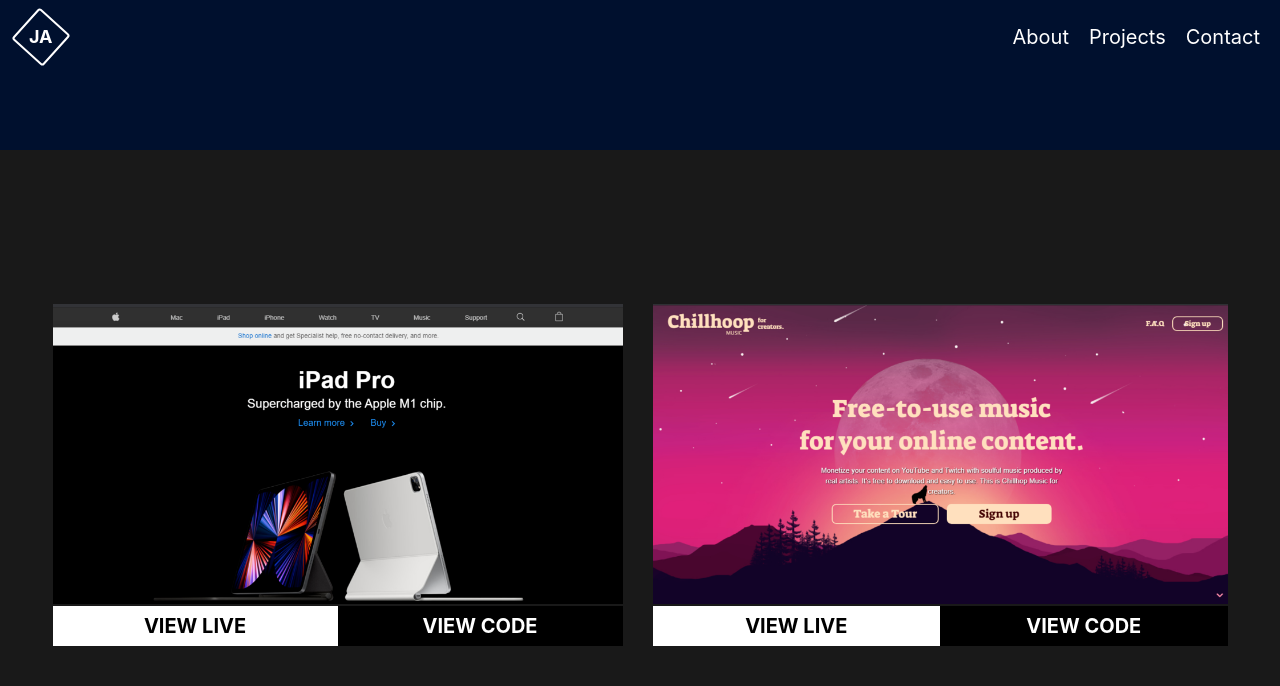
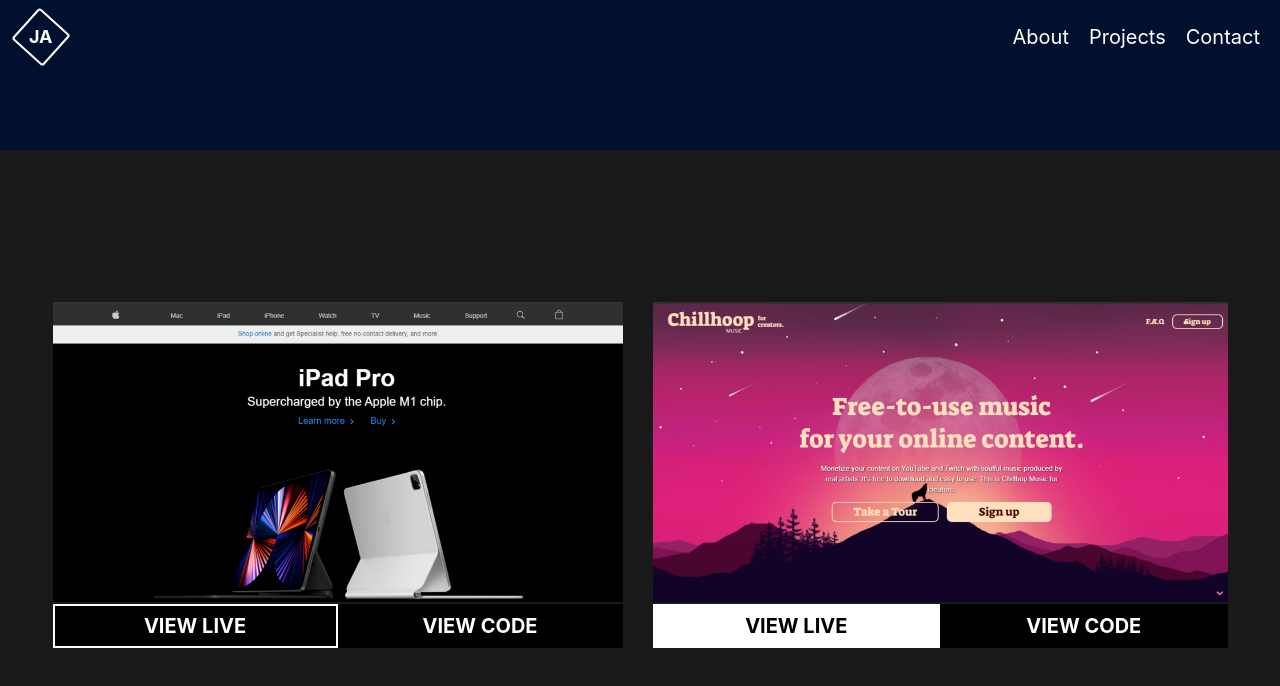
Before and after one commit to joao-alvarenga/portifolio-site-next-js, a Next.js app: page / in a window 1280 px wide. In both pictures the pointer is over the element 195 px from the left and 2136 px from the top of the page. Shown: the part 1510-2196 px from the top of the page. Built offline with nearby package versions, Linux system fonts and the light colour scheme.

Commit message:
add updates

```diff
--- a/styles/Projects.module.css
+++ b/styles/Projects.module.css
@@ -39,7 +39,14 @@
     padding: .8em;
     float: left;
     text-align: center;
+    border: 2px solid #fff;
     background-color: #fff;
+    transition: 800ms;
+}
+
+.portifolio__content__left:hover {
+    background-color: #000;
+    color: #fff;
 }
 
 .portifolio__content__right {
@@ -49,6 +56,12 @@
     text-align: center;
     color: #fff;
     background-color: #000;
+    border: 2px solid #000;
+    transition: 800ms;
+}
+
+.portifolio__content__right:hover {
+    border: 2px solid #fff;
 }
 
 .portifolio__content__left h3 {
```
